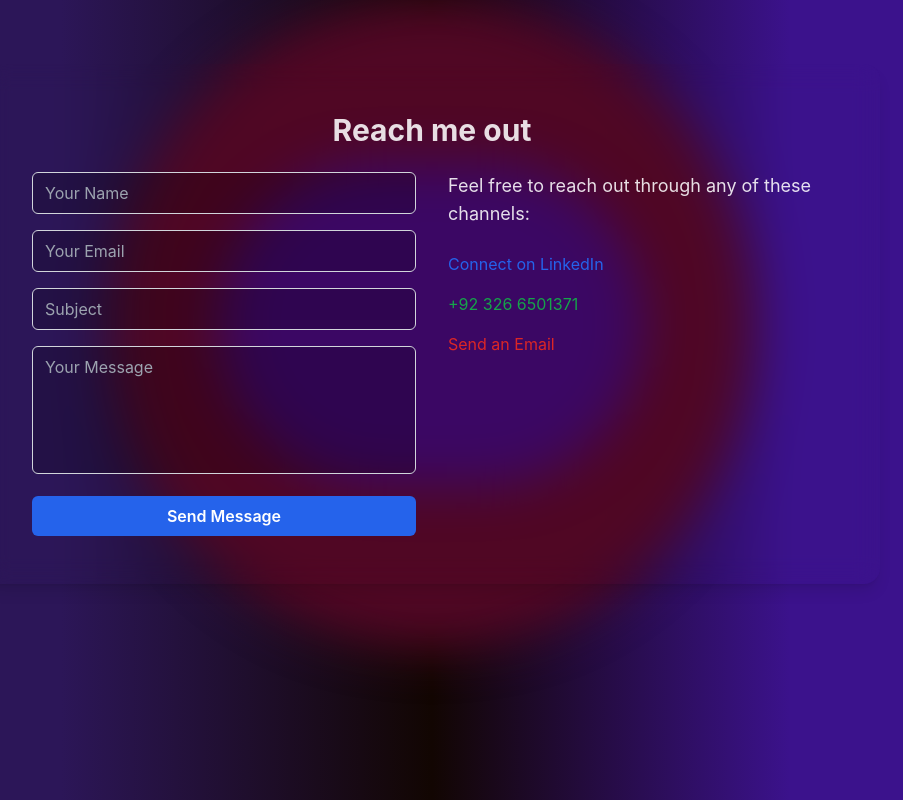
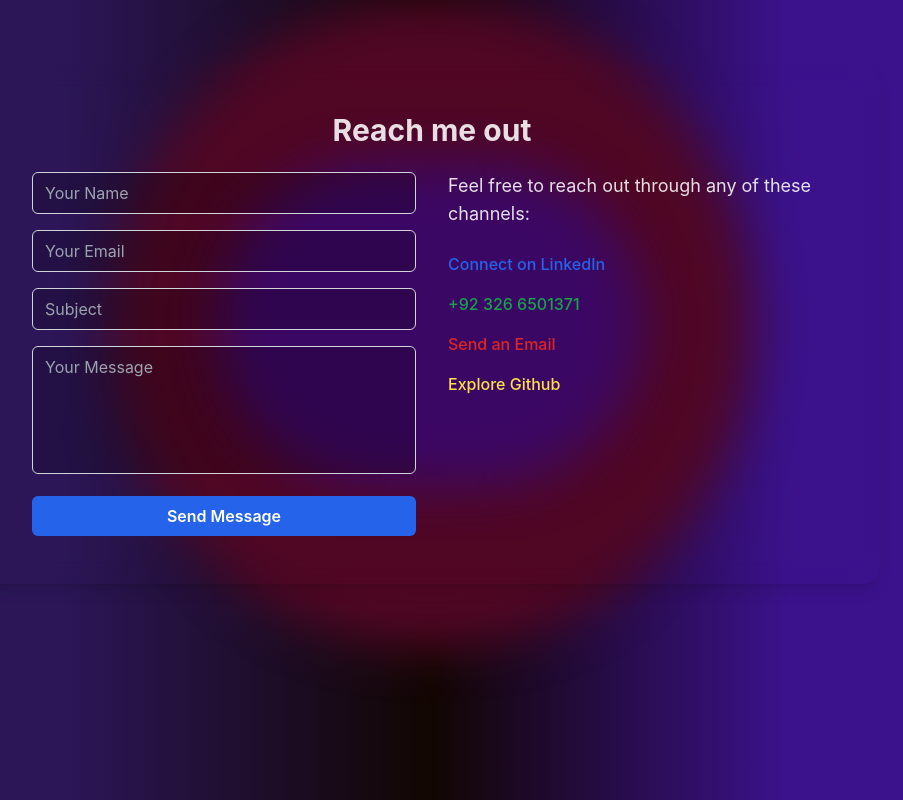
Before and after one commit to fabulousfatii/FatimaPortfolio, a React (Vite) app: page /contact in a window 1280 px wide. Shown: the whole page, without its empty margins (208-1111 px from the left). Built offline with nearby package versions, Linux system fonts and the light colour scheme.

Commit message:
finals updates

```diff
--- a/src/App.jsx
+++ b/src/App.jsx
@@ -89,7 +89,7 @@ function App() {
               <img src="https://cdn-icons-png.flaticon.com/512/25/25231.png" alt="GitHub" className="h-20 max-sm:h-14  w-70 object-cover"/>
               <h1 className='text-center 2xl:text-2xl text-black text-xl mt-6 ml-3'>Github </h1>
             </a>
-            <a href="https://fatimasaleem778899@gmail.com" target="_blank" rel="noopener noreferrer" className=" pr-4 flex h-20 bg-rose-900 max-sm:h-14 transform -translate-x-1/2 rounded-lg shadow-lg hover:scale-105 transition-transform duration-300 border border-gray-700">
+            <a href="mailto:fatimasaleem778899@gmail.com" target="_blank" rel="noopener noreferrer" className=" pr-4 flex h-20 bg-rose-900 max-sm:h-14 transform -translate-x-1/2 rounded-lg shadow-lg hover:scale-105 transition-transform duration-300 border border-gray-700">
               <img src="https://cdn.iconscout.com/icon/free/png-256/free-gmail-logo-icon-download-in-svg-png-gif-file-formats--new-google-logos-pack-icons-2476484.png?f=webp" alt="GitHub" className="h-20 max-sm:h-14 w-70 object-cover"/>
               <h1 className='text-center text-xl 2xl:text-2xl mt-6 ml-3'> Gmail</h1>
             </a>
--- a/src/component/Projectcard.jsx
+++ b/src/component/Projectcard.jsx
@@ -3,7 +3,8 @@ import React from 'react'
 function Projectcard({title,description,image,link}) {
     return (
 <a href={link} className=' w-96 2xl:w-[420px] max-md:w-72 max-sm:w-60  h-80 2xl:h-96 z-40 rounded-xl flex flex-col justify-start p-6  border relative overflow-hidden hover:scale-105 transition-all duration-200 cursor-pointer '>
-            <div className={`shadow3 top-0 left-0 absolute w-96 2xl:w-[420px] h-80 2xl:h-96 -z-2 bg-[url("${image}")] bg-cover bg-opacity-40  backdrop-filter backdrop-blur-xl rounded-xl flex flex-col  items-center p-  border hover:blur-sm `} ></div>
+            <img src={image} className={`shadow3 top-0 left-0 absolute w-96 2xl:w-[420px] h-80 2xl:h-96 -z-2 object-cover  bg-cover bg-opacity-40  backdrop-filter backdrop-blur-xl rounded-xl flex flex-col  items-center p-  border hover:blur-sm `} ></img>
+            {/* <div className={`shadow3 top-0 left-0 absolute w-96 2xl:w-[420px] h-80 2xl:h-96 -z-2 bg-[url("${image}")] bg-cover bg-opacity-40  backdrop-filter backdrop-blur-xl rounded-xl flex flex-col  items-center p-  border hover:blur-sm `} ></div> */}
              <h1 className='text-sm 2xl:text-lg z-40 text-yellow-500 mb-2 '>latest</h1>
              <h1 className='text-3xl 2xl:text-4xl z-40 font-bold '>{title}</h1>
              <p className='text-xl 2xl:text-2xl z-40 text-gray-400 '> {description}</p>
--- a/src/pages/Aboutpage.jsx
+++ b/src/pages/Aboutpage.jsx
@@ -1,12 +1,18 @@
 import React from 'react'
 import AnimateScroll from '../component/AnimateScroll'
 import { motion } from 'framer-motion'
+import { NavLink } from 'react-router-dom'
 
 function Aboutpage() {
     return (
         <main>
            <div className='w-full background-3 '>
           <div className="container mx-auto px-4 py-16">
+
+          <NavLink to={"/"} className='flex items-center  '>
+         <svg className='cursor-pointer hover:scale-105' width="59px" height="69px" viewBox="0 0 1024 1024" xmlns="http://www.w3.org/2000/svg" fill="#fffafa" stroke="#fffafa"><g id="SVGRepo_bgCarrier" stroke-width="0"></g><g id="SVGRepo_tracerCarrier" stroke-linecap="round" stroke-linejoin="round"></g><g id="SVGRepo_iconCarrier"><path fill="#f7f7f7" d="M224 480h640a32 32 0 1 1 0 64H224a32 32 0 0 1 0-64z"></path><path fill="#f7f7f7" d="m237.248 512 265.408 265.344a32 32 0 0 1-45.312 45.312l-288-288a32 32 0 0 1 0-45.312l288-288a32 32 0 1 1 45.312 45.312L237.248 512z"></path></g></svg>
+         <span className='text-xl font-semibold cursor-pointer '>Back</span>
+         </NavLink>
             <div className="max-w-3xl mx-auto">
              <AnimateScroll  text={"About me"} className={` font-semibold text-6xl w-70 rounded-lg textgradient2 text-slate-300`}/>
               <div className="space-y-6  text-gray-300">
--- a/src/sections/Contact.jsx
+++ b/src/sections/Contact.jsx
@@ -72,22 +72,29 @@ export default function Contact() {
                   className="flex items-center 2xl:text-xl space-x-3 text-blue-600 hover:text-blue-800"
                 >
 
-                  <span>Connect on LinkedIn</span>
+                  <span  className='font-medium'>Connect on LinkedIn</span>
                 </a>
                 <a
-                  href="https://wa.me/yourphonenumber"
+                  href="https://wa.me/923266501371?"
                   target="_blank"
                   rel="noopener noreferrer"
                   className="flex items-center 2xl:text-xl space-x-3 text-green-600 hover:text-green-800"
                 >
-                  +92 326 6501371
+                 <span className='font-medium'>  +92 326 6501371</span>
                 </a>
                 <a
                   href="mailto:fatimasaleem778899@gmail.com"
                   className="flex items-center 2xl:text-xl space-x-3 text-red-600 hover:text-red-800"
                 >
 
-                  <span>Send an Email</span>
+                  <span  className='font-medium'>Send an Email</span>
+                </a>
+                <a
+                  href="https://github.com/fabulousfatii"
+                  className="flex items-center 2xl:text-xl space-x-3 hover:text-yellow-500 text-yellow-300"
+                >
+
+                  <span className='font-medium'>Explore Github</span>
                 </a>
               </div>
             </div>
--- a/src/sections/Hero.jsx
+++ b/src/sections/Hero.jsx
@@ -34,7 +34,7 @@ export const Hero = () => {
       className="relative grid min-h-screen place-content-center overflow-hidden background-3 px-4 py-24 text-gray-200"
     >
       <div className="relative z-10 flex flex-col items-center">
-        <span className="mb-1.5 inline-block rounded-full bg-gray-600/50 px-3 py-1.5 text-sm">
+        <span  className="mb-1.5 inline-block rounded-full bg-gray-600/50 px-3 py-1.5 text-sm transition-colors">
           portfolio!
         </span>
         <p className="mt-6 max-w-xl text-xl 2xl:text-2xl max-sm:text-sm text-center leading-relaxed md:text-lg md:leading-relaxed">
@@ -60,7 +60,7 @@ export const Hero = () => {
           whileTap={{
             scale: 0.985,
           }}
-          className="group relative flex w-fit items-center gap-1.5 rounded-full bg-gray-950/10 px-4 py-2 text-gray-50 transition-colors hover:bg-gray-950/50"
+          className="group relative 2xl:text-2xl flex w-fit items-center gap-1.5 rounded-full bg-gray-950/10 px-4 py-2 text-gray-50 transition-colors hover:bg-gray-950/50"
         >
           Explore more
 
--- a/src/sections/Layouts.jsx
+++ b/src/sections/Layouts.jsx
@@ -7,7 +7,7 @@ import { easeIn, motion } from 'framer-motion'
 function Layouts() {
     return (
         <section className='w-full h-[110vh] max-sm:hidden  background-3  p-14 pt-24 px-24 overflow-hidden flex flex-col justify-center items-center'>
-        <div className='w-full h-full mx-4  rounded-xl bg-[url("/pic.png")] bg-cover bg-start p-16'>
+        <div className='w-full h-full mx-4  rounded-xl bg-[url("/pic.png")] flex justify-center items-center bg-cover bg-start p-16'>
         <motion.h1 initial={{opacity:0}} whileInView={{opacity:100}} transition={{delay:0.3, duration:1 , ease:easeIn}} className='header text-6xl 2xl:text-8xl max-md:text-4xl font-bold'>Transforming websites to next level and better user experience</motion.h1>
         </div>
         <div className='w-full h-full mb-2 mt-4  flex'>
--- a/src/sections/Projects.jsx
+++ b/src/sections/Projects.jsx
@@ -22,13 +22,15 @@ function Projects() {
              title={'Blog Website'}
              description={"A responsive blog website built with react js. Firbase for storage"}
              link={"https://blog-app-lyart-two.vercel.app/"}
-             image={"https://images.unsplash.com/photo-1619608135352-868e8313e121?q=80&w=1470&auto=format&fit=crop&ixlib=rb-4.0.3&ixid=M3wxMjA3fDB8MHxwaG90by1wYWdlfHx8fGVufDB8fHx8fA%3D%3D"}/>
+             //image={"https://images.unsplash.com/photo-1619608135352-868e8313e121?q=80&w=1470&auto=format&fit=crop&ixlib=rb-4.0.3&ixid=M3wxMjA3fDB8MHxwaG90by1wYWdlfHx8fGVufDB8fHx8fA%3D%3D"}
+             image={"/blog.jpg"}/>
 
              <Projectcard
              title={'E-commerce website'}
              description={"A basic e-commerce responsive website focusing on functionality"}
              link={"https://ecommerce-app-five-gilt.vercel.app/"}
-             image={"https://img.freepik.com/premium-photo/online-shop-dark-blue-with-shopping-element-3d-illustration_925613-52327.jpg"}/>
+            image={"https://img.freepik.com/premium-photo/online-shop-dark-blue-with-shopping-element-3d-illustration_925613-52327.jpg"}
+             />
 
 
 
```
Also changed, not shown: src/pages/Projectspage.jsx (+14 -18 lines).
